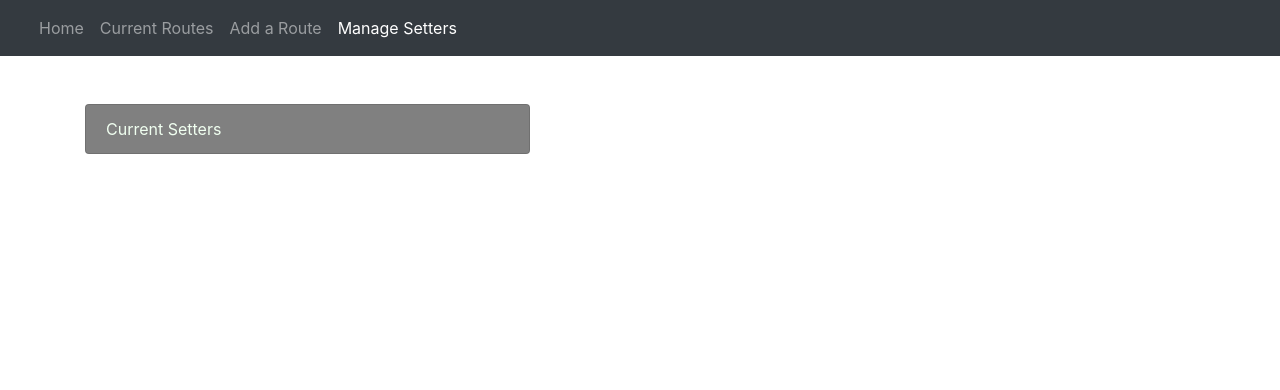
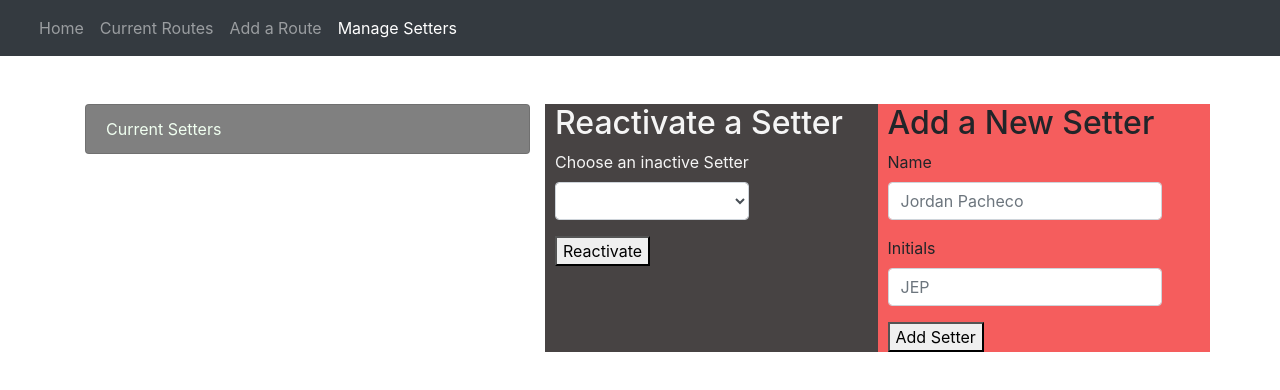
Before and after one commit to mckoyc94/TRC_CurrentRouteTracker, a website: page Develop/public/setters.html in a window 1280 px wide. Drawn offline with nearby package versions, Linux system fonts and the light colour scheme.

Commit message:
added new forms to setters page

```diff
--- a/Develop/public/setters.html
+++ b/Develop/public/setters.html
@@ -43,11 +43,40 @@
         </div>
         <div class="col-lg-7">
             <div class="row">
-                <form class="col-md-5">
+                <form class="col-md-6" id="oldSetter">
+                  <div class="form-row">
+                    <h2>Reactivate a Setter</h2>
+                  </div>
+                  <div class="form-row">
+                    <div class="form-group">
+                      <label for="inputSetter">Choose an inactive Setter</label>
+                      <select class="form-control" id="inputSetter">
+                        <option> </option>
+                      </select>
+                    </div>
+                  </div>
+                  <div class="form-row">
+                    <button>Reactivate</button>
+                  </div>
 
                 </form>
-                <form class="col-md-7">
-
+                <form class="col-md-6" id="newSetter">
+                  <div class="form-row">
+                    <h2>Add a New Setter</h2>
+                  </div>
+                  <div class="form-row">
+                    <div class="form-group">
+                      <label for="inputName">Name</label>
+                      <input type="text" class="form-control" id="inputName" placeholder="Jordan Pacheco">
+                    </div>
+                  </div>
+                  <div class="form-row">
+                    <div class="form-group">
+                      <label for="inputInitial">Initials</label>
+                      <input type="text" class="form-control" id='inputInitial' placeholder="JEP">
+                    </div>
+                    <button>Add Setter</button>
+                  </div>
                 </form>
             </div>
         </div>
--- a/Develop/public/stylesheets/style.css
+++ b/Develop/public/stylesheets/style.css
@@ -69,3 +69,12 @@
     background-color: lightgray;
     padding: 3%;
 }
+
+#newSetter{
+    background-color: #f55d5d;
+}
+
+#oldSetter {
+    background-color: #474343;
+    color:whitesmoke
+}
```
